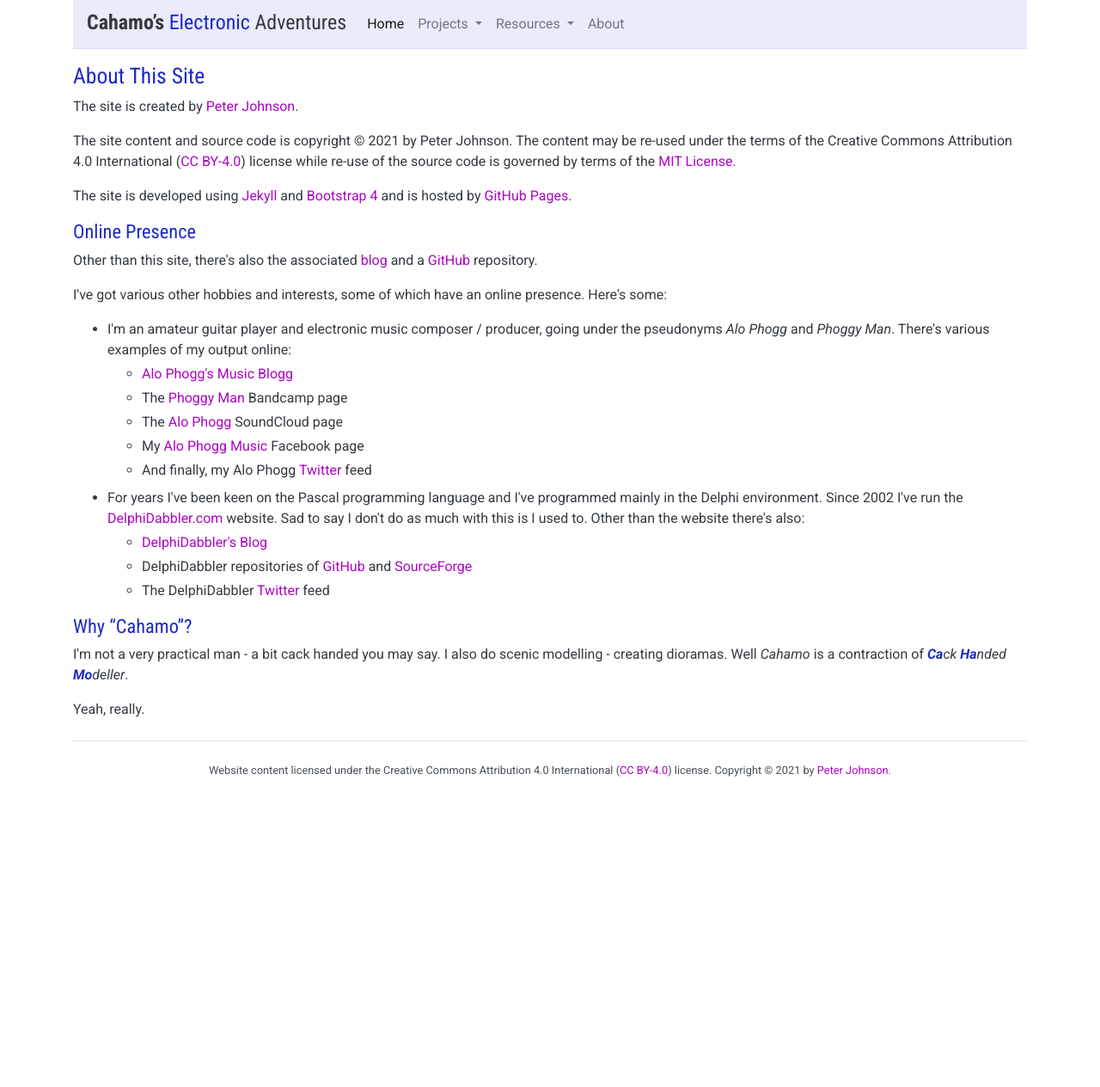
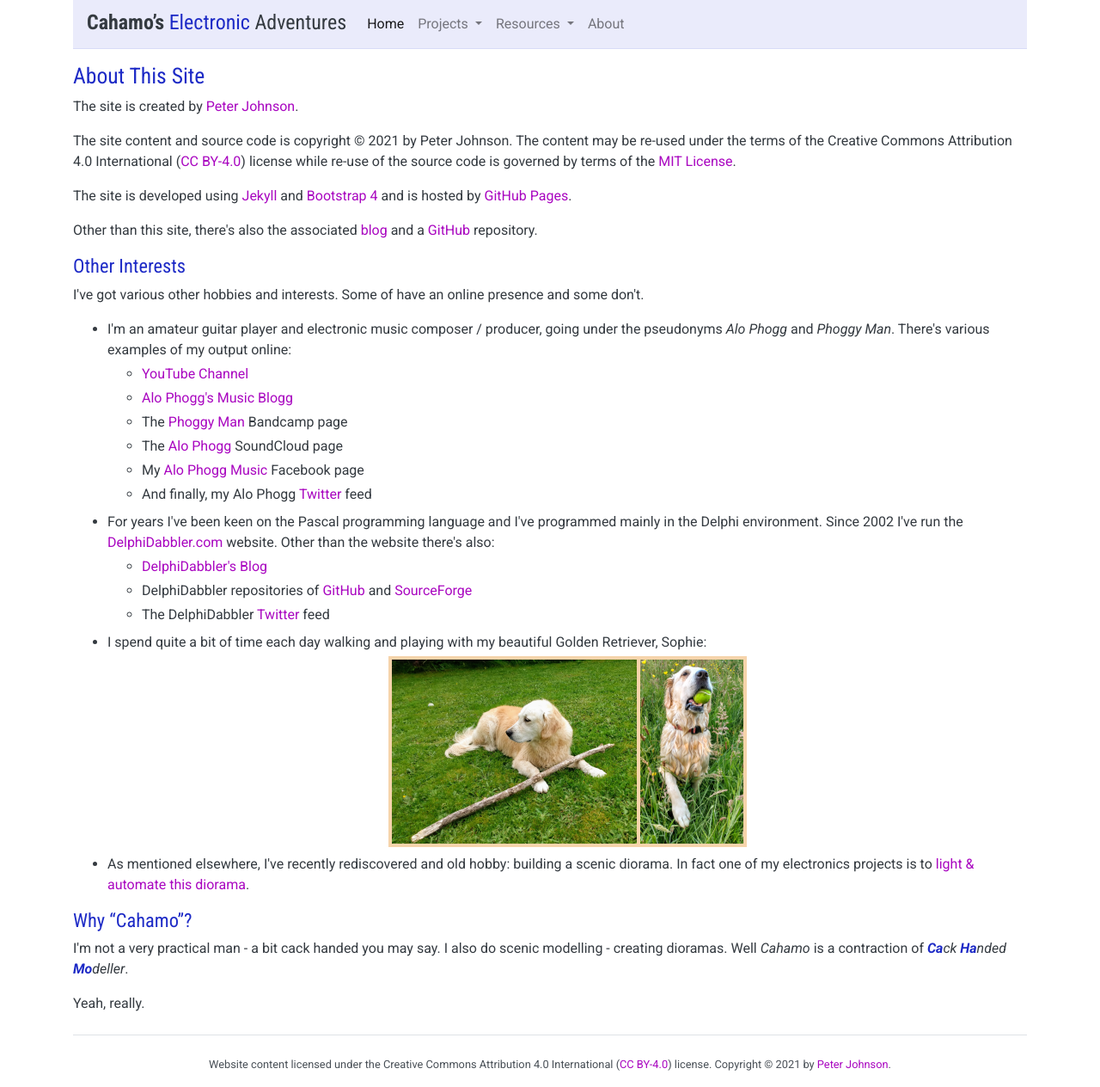
Before and after one commit to cahamo/cahamo.github.io, a Jekyll site: the page built from about.html, in a window 1280 px wide. Shown: the whole page at 86% size. Built offline with Jekyll 4.4.1, drawn with Linux system fonts in a browser that asks for light colours; comment, search, counter and statistics services are not loaded; before the commit the page ends 922 px from its top, so only the background shows below that.

Commit message:
Update About page with extra hobby info

```diff
--- a/about.html
+++ b/about.html
@@ -9,16 +9,17 @@ layout: default
 
 <p>The site is developed using <a href="https://jekyllrb.com/">Jekyll</a> and <a href="https://getbootstrap.com/docs/4.0/getting-started/introduction/">Bootstrap 4</a> and is hosted by <a href="https://pages.github.com/">GitHub Pages</a>.</p>
 
-<h2>Online Presence</h2>
-
 <p>Other than this site, there's also the associated <a href="https://cahamo.blogspot.com/">blog</a> and a <a href="https://github.com/cahamo">GitHub</a> repository.</p>
 
-<p>I've got various other hobbies and interests, some of which have an online presence. Here's some:</p>
+<h2 id="hobbies">Other Interests</h2>
+
+<p>I've got various other hobbies and interests. Some of have an online presence and some don't.</p>
 
 <ul>
 
     <li class="my-2">I'm an amateur guitar player and electronic music composer / producer, going under the pseudonyms <em>Alo Phogg</em> and <em>Phoggy Man</em>. There's various examples of my output online:
         <ul>
+            <li class="my-1"><a href="https://www.youtube.com/channel/UCdqW4Cg7RqlgJK7MwMzU4kw">YouTube Channel</a></li>
             <li class="my-1"><a href="https://alo-phogg.blogspot.com/">Alo Phogg's Music Blogg</a></li>
             <li class="my-1">The <a href="https://phoggyman.bandcamp.com/">Phoggy Man</a> Bandcamp page</li>
             <li class="my-1">The <a href="https://soundcloud.com/alo-phogg">Alo Phogg</a> SoundCloud page</li>
@@ -27,13 +28,21 @@ layout: default
         </ul>
     </li>
 
-    <li class="my-2">For years I've been keen on the Pascal programming language and I've programmed mainly in the Delphi environment. Since 2002 I've run the <a href="https://delphidabbler.com">DelphiDabbler.com</a> website. Sad to say I don't do as much with this is I used to. Other than the website there's also:
+    <li class="my-2">For years I've been keen on the Pascal programming language and I've programmed mainly in the Delphi environment. Since 2002 I've run the <a href="https://delphidabbler.com">DelphiDabbler.com</a> website. Other than the website there's also:
         <ul>
             <li class="my-1"><a href="https://delphidabbler.blogspot.com/">DelphiDabbler's Blog</a></li>
             <li class="my-1">DelphiDabbler repositories of <a href="https://github.com/delphidabbler">GitHub</a> and <a href="https://sourceforge.net/u/delphidabbler/profile/">SourceForge</a></li>
             <li class="my-1">The DelphiDabbler <a href="https://twitter.com/delphidabbler">Twitter</a> feed</li>
         </ul>
     </li>
+
+    <li class="my-2">
+        <div>I spend quite a bit of time each day walking and playing with my beautiful Golden Retriever, Sophie:</div>
+        <div class="my-1"><img class="img-fluid mx-auto d-block" src="/assets/img/about-sophie_417x222.png"
+            width="417" height="222" alt="Photo of Sophie the Golden Retriever"></div>
+    </li>
+
+    <li class="my-2">As mentioned elsewhere, I've recently rediscovered and old hobby: building a scenic diorama. In fact one of my electronics projects is to <a href="/projects/diorama/">light &amp; automate this diorama</a>.</li>
 
 </ul>
 
```
Also changed, not shown: assets/img/about-sophie_417x222.png (added).
